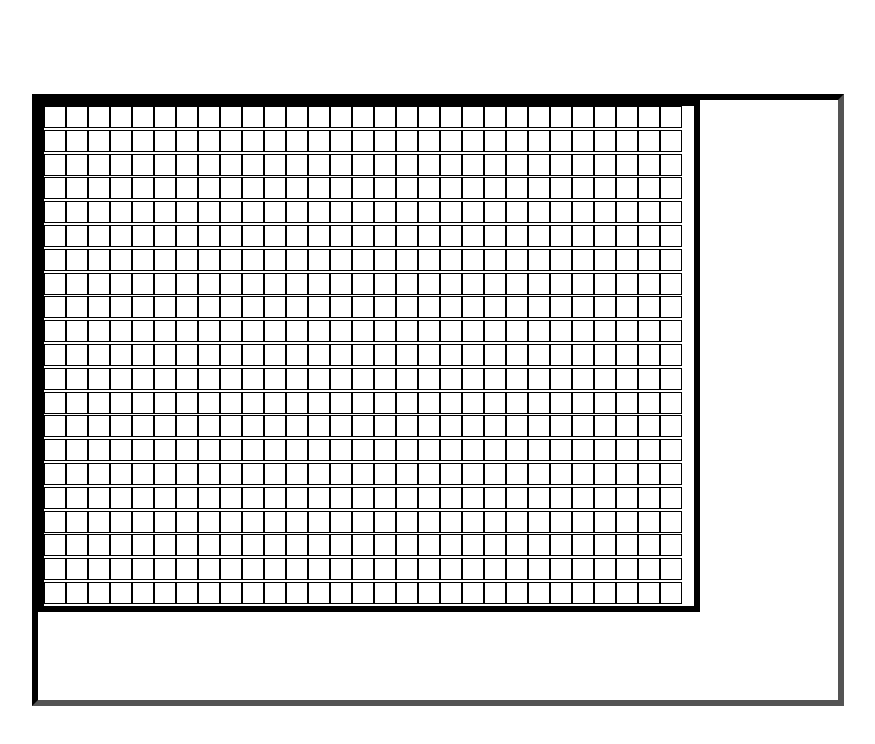
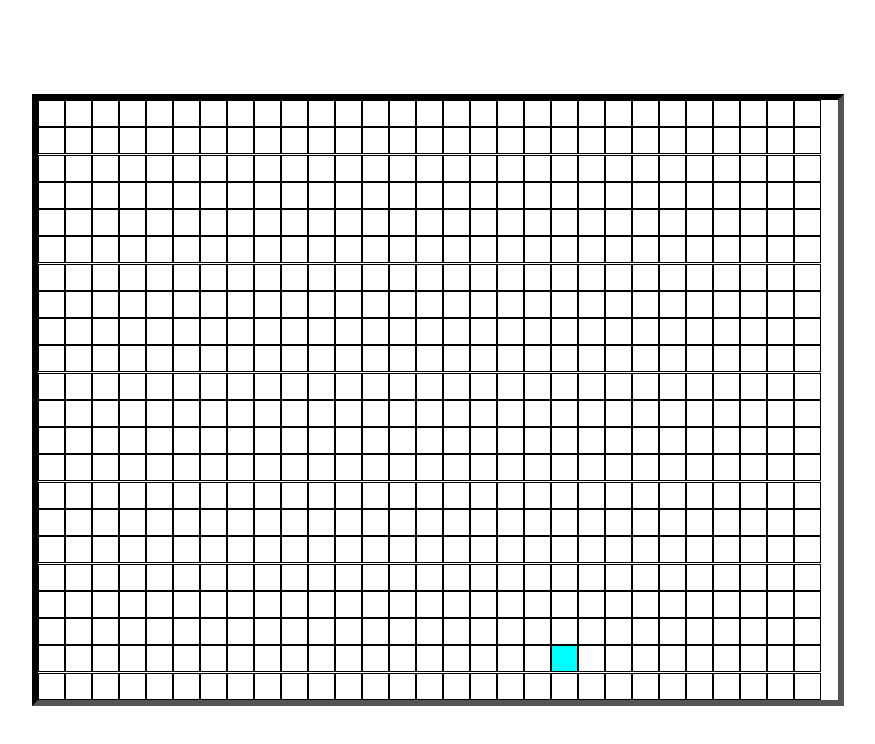
Before and after one commit to KristianColville1/my-space-invaders, a plain HTML site: page index.html in a window 1280 px wide. Shown: the whole page, without its empty margins (202-1077 px from the left). Drawn offline with Linux system fonts and the light colour scheme.

Commit message:
Update style for grid and add divs

```diff
--- a/assets/css/style.css
+++ b/assets/css/style.css
@@ -10,15 +10,18 @@
 }
 
 .grid {
-    height: 500px;
-    width: 650px;
-    border: 6px solid black;
+    height: 600px;
+    width: 800px;
     display: flex;
     flex-wrap: wrap;
 }
 
 .grid div {
-    height: 20px;
-    width: 20px;
+    height: 25px;
+    width: 25px;
     border: 1px solid black;
 }
+
+div.player {
+    background-color: aqua;
+}
--- a/index.html
+++ b/index.html
@@ -609,6 +609,35 @@
             <div></div>
             <div></div>
             <div></div>
+            <div class="player"></div>
+            <div></div>
+            <div></div>
+            <div></div>
+            <div></div>
+            <div></div>
+            <div></div>
+            <div></div>
+            <div></div>
+            <div></div>
+            <div></div>
+            <div></div>
+            <div></div>
+            <div></div>
+            <div></div>
+            <div></div>
+            <div></div>
+            <div></div>
+            <div></div>
+            <div></div>
+            <div></div>
+            <div></div>
+            <div></div>
+            <div></div>
+            <div></div>
+            <div></div>
+            <div></div>
+            <div></div>
+            <div></div>
             <div></div>
             <div></div>
             <div></div>
```
